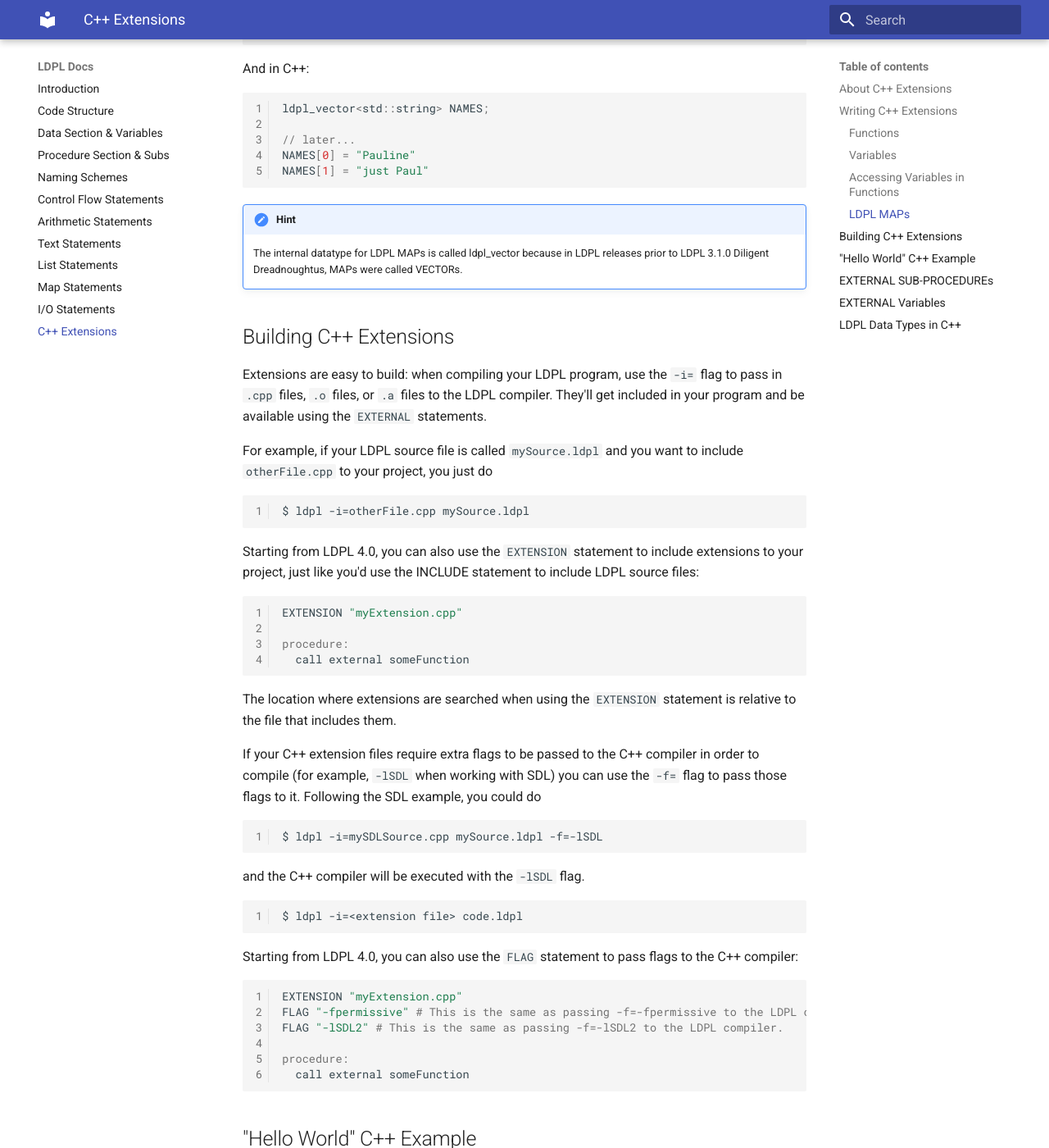
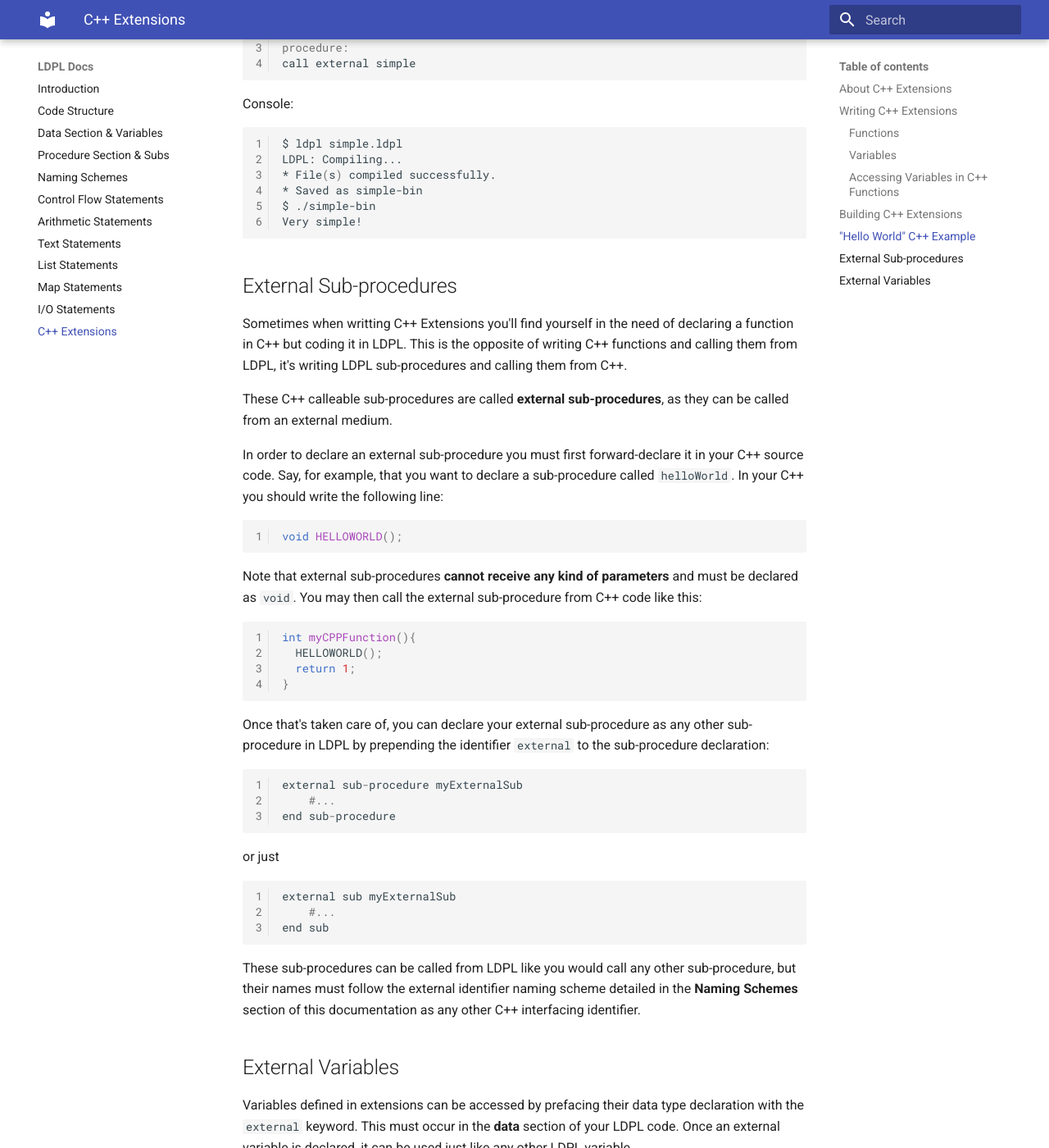
Before and after one commit to Lartu/ldpl, an MkDocs documentation site: the page built from docs/cppext.md, in a window 1280 px wide and 1400 px high, scrolled down 4486 px. Shown: the whole window at 82% size. Built offline with MkDocs 1.6.1 and Material for MkDocs 9.7.7, drawn with Linux system fonts in a browser that asks for light colours; some of the changed text lies outside the part shown.

Commit message:
C++ Extensions re-documented

````diff
--- a/docs/cppext.md
+++ b/docs/cppext.md
@@ -33,6 +33,8 @@
 myNumber is external number
 ```
 
+This will be explained in greater detail in the following sections.
+
 ## Writing C++ Extensions
 
 If LDPL lacks some feature that C++ might offer, for example graphics or networking,
@@ -50,7 +52,7 @@
 3. The function must not take any parameters.
 4. The function must not return any values.
 
-Because LDPL does not _know_ the name of any functions declared in non-LDPL files, it allows the programmer to call any function and variable the `external` syntax, existing or not. If the variable or function you are trying to access does not exist, the C++ linker will throw a nasty error. Also, all C++ variable and function names must contain only `A-Z`, `0-9`, and the `_` character. Every character on the LDPL side will be converted to upper case, and non alpha-numeric characters will be converted to an underscore \(`_`\) when referencing the C++ side (again, as stated in the **Naming Schemes** section of this documentation).
+Because LDPL does not _know_ the name of any variables or functions declared in non-LDPL files, it allows the programmer to call any function or variable, existing or not, by using the `external` syntax. If the variable or function you are trying to access does not exist, the C++ linker will throw a nasty error. Also, all C++ variable and function names must contain only `A-Z`, `0-9`, and the `_` character. Every character on the LDPL side will be converted to upper case, and non alpha-numeric characters will be converted to an underscore \(`_`\) when referencing the C++ side (again, as stated in the **Naming Schemes** section of this documentation).
 
 **Example:**
 
@@ -86,44 +88,30 @@
 
 The first rule should be familiar from the previous section: all C++ variable and function names must contain only `A-Z`, `0-9`, and the `_` character. Everything else on the LDPL side will get converted to an underscore \(`_`\).
 
-!!!Warning
-    Documentation from this message onwards might not be up-to-date. It has yet to be checked.
-
-For the second rule, LDPL provee un archivo .h con todas las declaraciones de los tipos que usa el lenguaje.
-
-| LDPL Data Type | C++ Type |
-| :--- | :--- |
-| `TEXT` | `std::string` |
-| `NUMBER` | `ldpl_number` |
-| `TEXT MAP` | `ldpl_vector<std::string>` |
-| `NUMBER MAP` | `ldpl_vector<ldpl_number>` |
-| `TEXT LIST` | `ldpl_list<std::string>` |
-| `NUMBER LIST` | `ldpl_list<ldpl_number>` |
-
-The definitions for these data types can be found in the [LDPL C++ Types](../ldpl-c++-types.md) section.
+For the second rule, you may find a file called **ldpl_types.h** in the LDPL repository that contains definitions for all the build-in LDPL data types: `ldpl_number`, `ldpl_text`, `ldpl_list<T>` and `ldpl_map<T>`.
 
 **Example:**
 
-Declaring `TEXT`and `NUMBER` variables is easy on the C++ side:
+Declaring variables is easy on the C++ side:
 
 ```cpp
-std::string NAME;
+ldpl_text NAME;
 ldpl_number AGE;
-std::string STREET_ADDRESS;
+ldpl_text STREET_ADDRESS;
 ```
 
-These will be available to an LDPL program to declare in its `DATA:` section:
+These will be available to an LDPL program when declared as external in its `data:` section:
 
-```text
-DATA:
-name IS EXTERNAL TEXT
-age IS EXTERNAL NUMBER
-street-address IS EXTERNAL TEXT
+```coffeescript
+data:
+    name is external text
+    age is external number
+    street_address is external text
 ```
 
-### Accessing Variables in Functions
+### Accessing Variables in C++ Functions
 
-Since LDPL and C++ are using the same variable when you use the `EXTERNAL` keyword, any changes you make to the variable's content are shared. Just use them like you would use regular C++ variables.
+Since LDPL and C++ are using the same variable when you use the `external` keyword (say, for example, `MY_VAR` in C++ and external `my-var` in LDPL), any changes you make to the content of said variables are shared. Use them just like you would use any regular variable, both in C++ and LDPL.
 
 ```cpp
 ldpl_number A, B, SUM;
@@ -133,98 +121,35 @@
 }
 ```
 
-```text
-DATA:
-A IS EXTERNAL NUMBER
-B IS EXTERNAL NUMBER
-SUM IS EXTERNAL NUMBER
+```coffeescript
+data:
+    a is external number
+    b is external number
+    sum is external number
 
-PROCEDURE:
-STORE 100 IN A
-STORE 250 IN B
-CALL EXTERNAL add
-DISPLAY SUM CRLF
+procedure:
+    store 100 in a
+    store 250 in b
+    call external add
+    display sum lf
 ```
 
 Building and running this program will print `350`.
 
-### LDPL MAPs
-
-The `MAP` types are a bit trickier - they are defined as `ldpl_vector<T>`, so you'll want to declare this prototype in your `.cpp` or `.h` file to use it in your extension:
-
-```cpp
-#ifndef ldpl_vector
-template<typename T>
-struct ldpl_vector {
-    T& operator [] (const std::string& i);
-    T& operator [] (double i);
-};
-#endif
-```
-
-Now you can use MAPs in LDPL:
-
-```text
-DATA:
-Names IS EXTERNAL TEXT MAP
-```
-
-And in C++:
-
-```cpp
-ldpl_vector<std::string> NAMES;
-
-// later...
-NAMES[0] = "Pauline"
-NAMES[1] = "just Paul"
-```
-
-!!!hint
-    The internal datatype for LDPL MAPs is called ldpl\_vector because in LDPL releases prior to LDPL 3.1.0 Diligent Dreadnoughtus, MAPs were called VECTORs.
-
 ## Building C++ Extensions
 
-Extensions are easy to build: when compiling your LDPL program, use the `-i=` flag to pass in `.cpp` files, `.o` files, or `.a` files to the LDPL compiler. They'll get included in your program and be available using the `EXTERNAL` statements.
+Extensions are easy to build: when compiling your LDPL program, use the `extension` keyword (explained in detail in the **Code Structure** section of this documentation) to add `.cpp` files, `.o` files, or `.a` files to your LDPL project. They will be included in your program and become available using the `external` statements.
 
-For example, if your LDPL source file is called `mySource.ldpl` and you want to include `otherFile.cpp` to your project, you just do
+If your C++ extension files require extra flags to be passed to the C++ compiler in order to compile \(for example, `-lSDL` when working with SDL\) you can use the `flag` statement (explained in detail in the **Code Structure** section of this documentation) to pass flags to the C++ compiler.
 
-```text
-$ ldpl -i=otherFile.cpp mySource.ldpl
-```
-
-Starting from LDPL 4.0, you can also use the `EXTENSION` statement to include extensions to your project, just like you'd use the INCLUDE statement to include LDPL source files:
-
-```coffeescript
-EXTENSION "myExtension.cpp"
-
-procedure:
-  call external someFunction
-```
-
-The location where extensions are searched when using the `EXTENSION` statement is relative to the file that includes them.
-
-If your C++ extension files require extra flags to be passed to the C++ compiler in order to compile \(for example, `-lSDL` when working with SDL\) you can use the `-f=` flag to pass those flags to it. Following the SDL example, you could do
-
-```text
-$ ldpl -i=mySDLSource.cpp mySource.ldpl -f=-lSDL
-```
-
-and the C++ compiler will be executed with the `-lSDL` flag.
-
-```text
-$ ldpl -i=<extension file> code.ldpl
-```
-
-Starting from LDPL 4.0, you can also use the `FLAG` statement to pass flags to the C++ compiler:
-
-```coffeescript
-EXTENSION "myExtension.cpp"
-FLAG "-fpermissive" # This is the same as passing -f=-fpermissive to the LDPL compiler.
-FLAG "-lSDL2" # This is the same as passing -f=-lSDL2 to the LDPL compiler.
-
-procedure:
-  call external someFunction
-```
+    :::coffeescript
+    external "otherFile.cpp"
+    flag "-fpermisive"
+    flag "-lSDL2"
+    data:
+        #...
+    procedure:
+        #...
 
 ## "Hello World" C++ Example
 
@@ -237,16 +162,18 @@
 ```
 
 File **simple.ldpl**:
-```text
-PROCEDURE:
-CALL EXTERNAL simple
+```coffeescript
+extension "simple.cpp"
+
+procedure:
+call external simple
 
 ```
 
 Console:
 
 ```bash
-$ ldpl -i=simple.cpp simple.ldpl
+$ ldpl simple.ldpl
 LDPL: Compiling...
 * File(s) compiled successfully.
 * Saved as simple-bin
@@ -254,19 +181,19 @@
 Very simple!
 ```
 
-## EXTERNAL SUB-PROCEDUREs
+## External Sub-procedures
 
-Sometimes when writting C++ Extensions you'll find yourself in the need of declaring a function in C++ but coding it in LDPL. This is the opposite of writing C++ functions and calling them from LDPL, it's writing LDPL SUB-PROCEDUREs and calling them from C++.
+Sometimes when writting C++ Extensions you'll find yourself in the need of declaring a function in C++ but coding it in LDPL. This is the opposite of writing C++ functions and calling them from LDPL, it's writing LDPL sub-procedures and calling them from C++.
 
-These C++ calleable SUB-PROCEDUREs are called EXTERNAL SUB-PROCEDUREs, as they can be called from an EXTERNAL medium.
+These C++ calleable sub-procedures are called **external sub-procedures**, as they can be called from an external medium.
 
-In order to declare an EXTERNAL SUB-PROCEDURE you must first declare it in your C++ source code. Say, for example, that you want to declare a SUB-PROCEDURE called `helloWorld`. In your C++ you should write the following line:
+In order to declare an external sub-procedure you must first forward-declare it in your C++ source code. Say, for example, that you want to declare a sub-procedure called `helloWorld`. In your C++ you should write the following line:
 
 ```cpp
 void HELLOWORLD();
 ```
 
-Note that EXTERNAL SUB-PROCEDUREs cannot receive any kind of parameters and must be declared as `void`. You may then call the EXTERNAL SUB-PROCEDURE from C++ code like:
+Note that external sub-procedures **cannot receive any kind of parameters** and must be declared as `void`. You may then call the external sub-procedure from C++ code like this:
 
 ```cpp
 int myCPPFunction(){
@@ -275,35 +202,39 @@
 }
 ```
 
-Once that's taken care of, you can declare your EXTERNAL SUB-PROCEDURE as any other SUB-PROCEDURE in LDPL by preppending the identifier EXTERNAL to the SUB-PROCEDURE declaration:
+Once that's taken care of, you can declare your external sub-procedure as any other sub-procedure in LDPL by prepending the identifier `external` to the sub-procedure declaration:
 
 ```coffeescript
-EXTERNAL SUB-PROCEDURE helloWorld #or EXTERNAL SUB
-  #Code here...
-END SUB-PROCEDURE
+external sub-procedure myExternalSub
+    #...
+end sub-procedure
 ```
 
-These SUB-PROCEDUREs can be called from LDPL as any other SUB-PROCEDURE, but their names must follow the naming scheme explained in the **Naming Schemes** section as any other C++ interfacing component.
+or just
+
+```coffeescript
+external sub myExternalSub
+    #...
+end sub
+```
+
+These sub-procedures can be called from LDPL like you would call any other sub-procedure, but their names must follow the external identifier naming scheme detailed in the **Naming Schemes** section of this documentation as any other C++ interfacing identifier.
 
 
-## EXTERNAL Variables
+## External Variables
 
-Variables defined in extensions can be accessed by prefacing their data type declaration with the `EXTERNAL` keyword. This must occur in the DATA section of an LDPL program. Once an external variable is declared, it can be used just like any other LDPL variable.
+Variables defined in extensions can be accessed by prefacing their data type declaration with the `external` keyword. This must occur in the **data** section of your LDPL code. Once an external variable is declared, it can be used just like any other LDPL variable.
 
 **Syntax:**
 
 ```text
-<variable> IS EXTERNAL <data type>
+<variable> is external <data type>
 ```
 
 **Example:**
 
-```text
-DATA:
-RL-PROMPT IS EXTERNAL TEXT
-WINDOW.SIZE IS EXTERNAL NUMBER
+```coffeescript
+data:
+    rl-prompt is external text
+    window.size is external number
 ```
-
-## LDPL Data Types in C++
-
-A .h file containing type definitions for LDPL Data Types can be found [here](https://github.com/Lartu/ldpl-irc-bot/blob/master/ldpl-irc-bot/ldpl-types.h).
````
